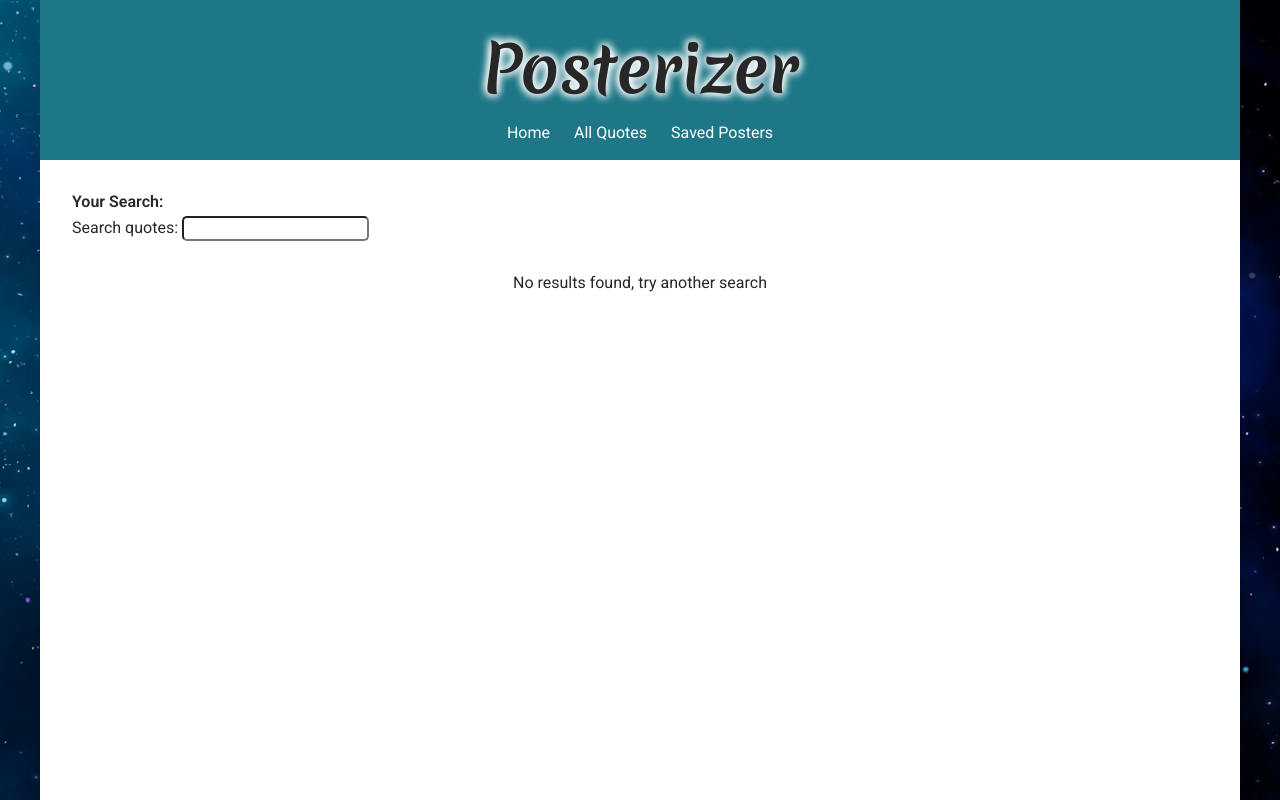
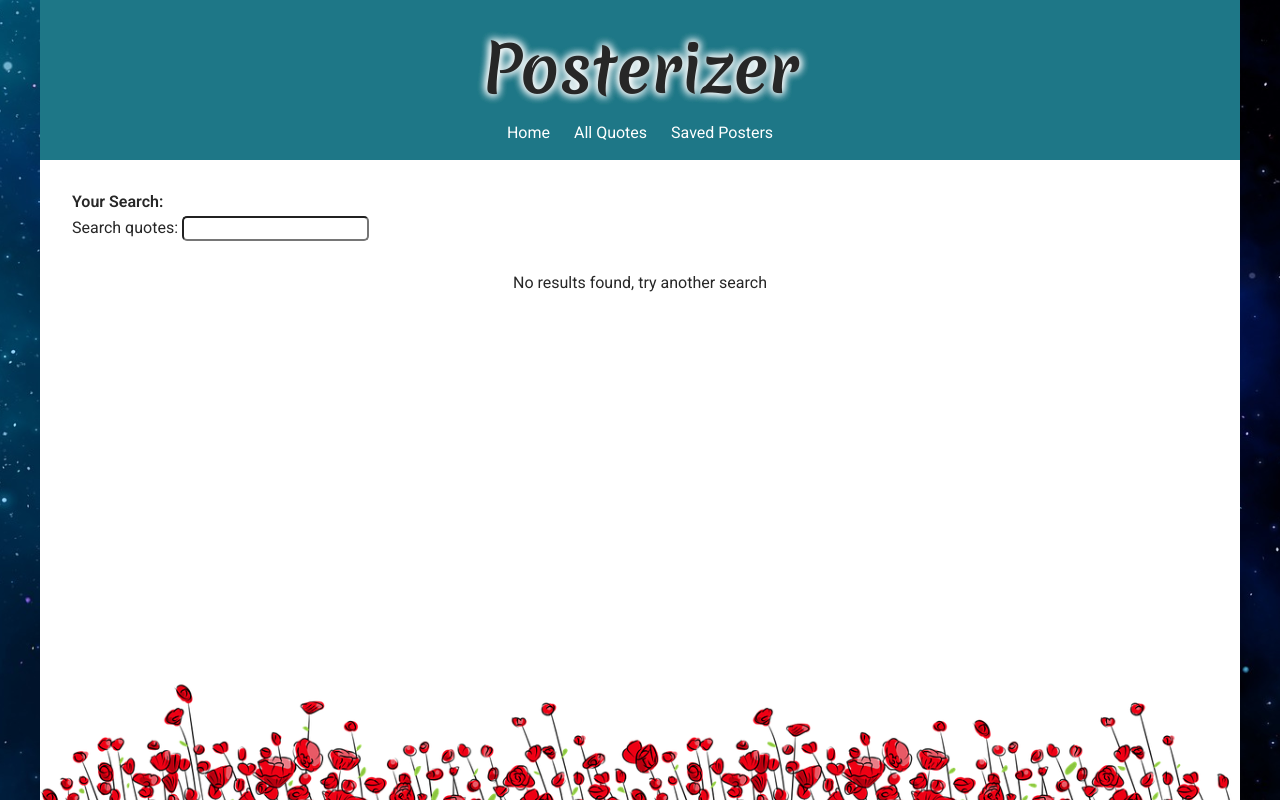
Before and after one commit to AgnetaA/postergenerator, a Next.js app: page /search in a window 1280 px wide. Shown: the top 800 px of the page. Built offline with nearby package versions, Linux system fonts and the light colour scheme.

Commit message:
flower background

```diff
--- a/app/search/page.module.css
+++ b/app/search/page.module.css
@@ -4,6 +4,10 @@
 
 .main {
     color: var(--foreground);
+    background-image: url("../../public/flowers-red.png");
+    background-position: bottom;
+    background-size: contain;
+    background-repeat: no-repeat;
 }
 
 .searchTerm {
```
